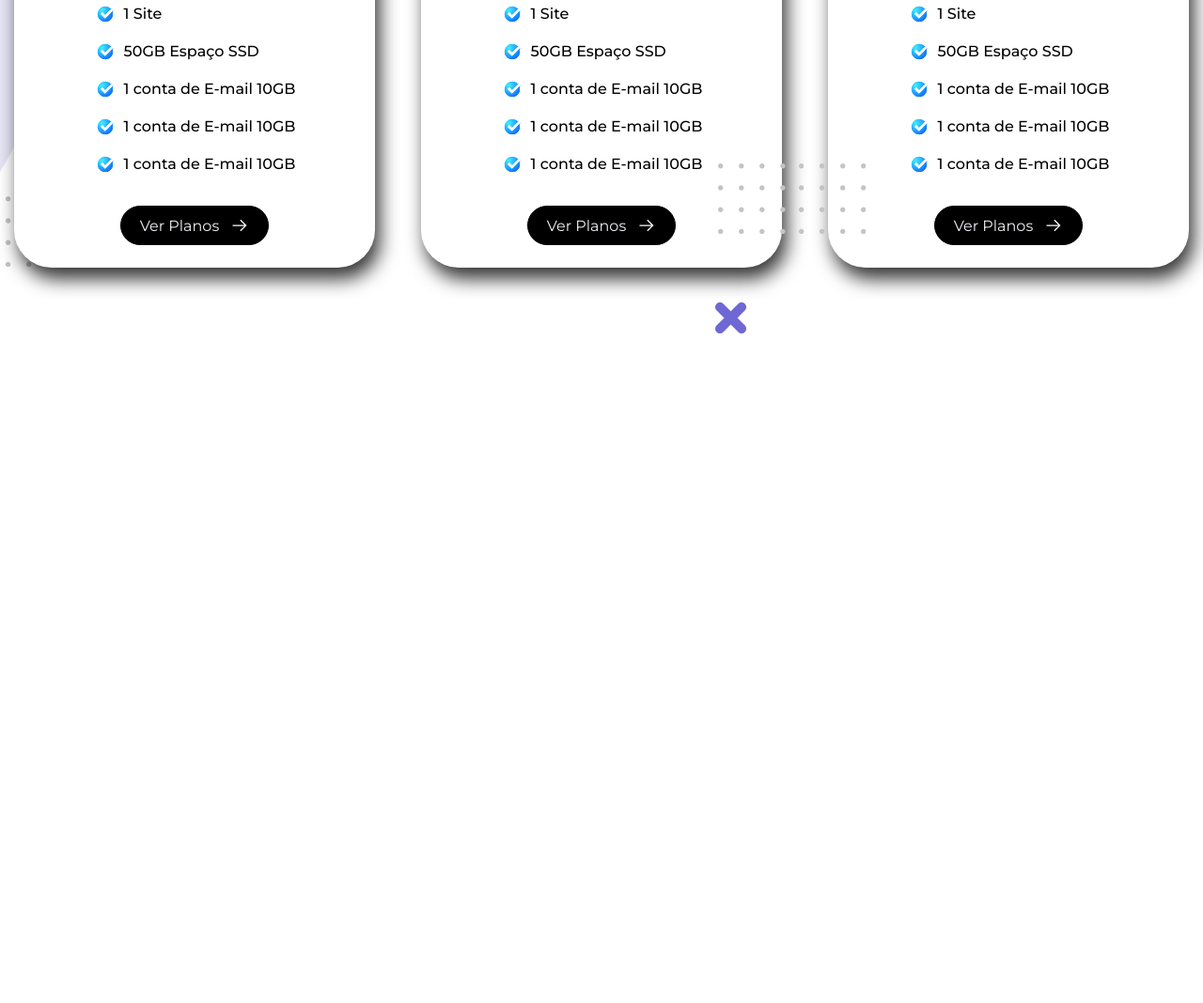
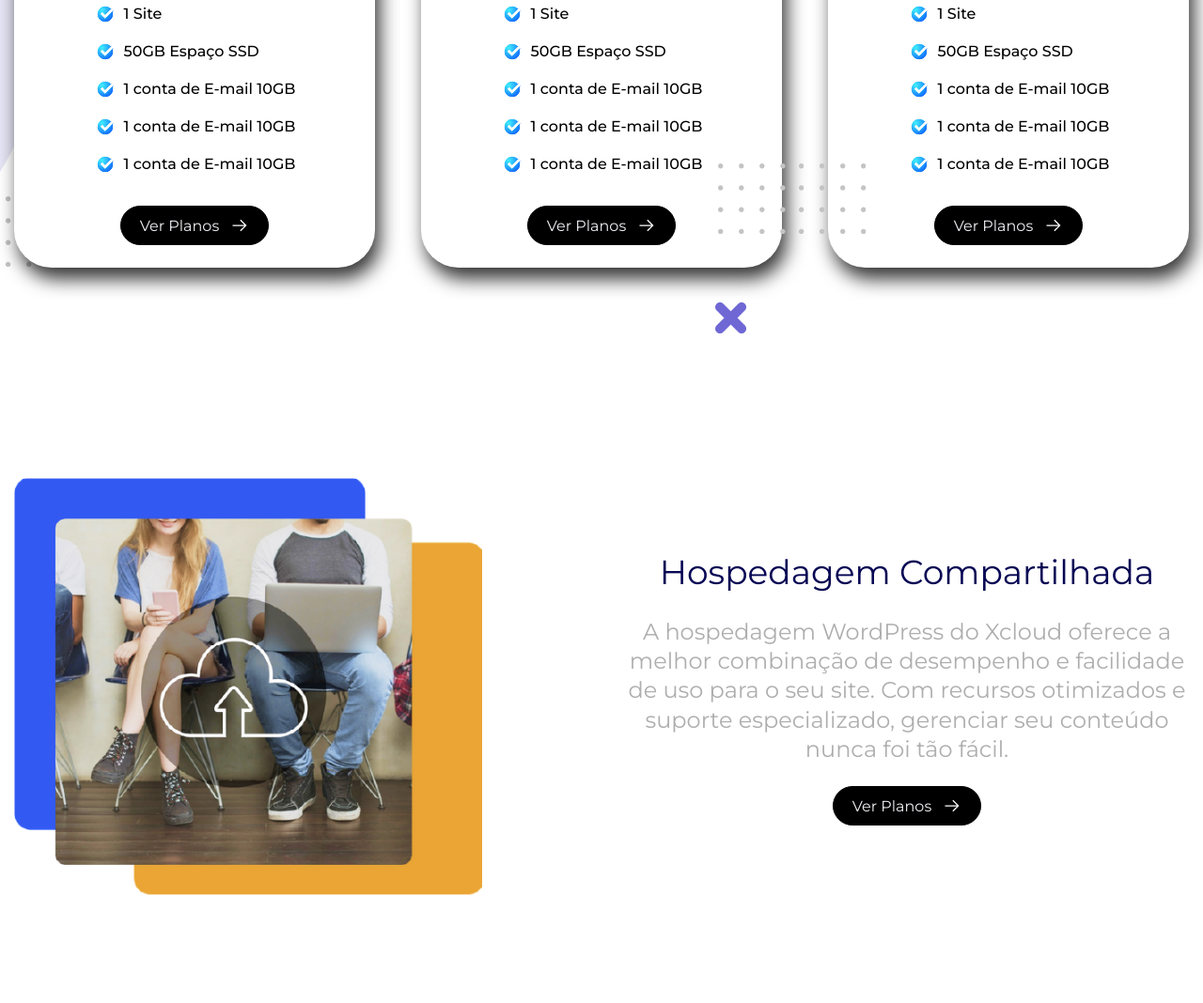
Before and after one commit to Vitor-Linaris/HostingXCode, a website: page index.html in a window 1280 px wide. Shown: the part 1432-2500 px from the top of the page at 94% size. Before the commit the page ends 1829 px from the top, so only its background shows below. Drawn offline with Linux system fonts and the light colour scheme.

Commit message:
feat: add section shared-hosting

```diff
--- a/index.html
+++ b/index.html
@@ -333,6 +333,21 @@
       </div>
     </section>
 
+    <section class="s-shared-hosting">
+      <div class="container">
+        <img class="img-shared-hosting" src="./assets/img/img-shared-hosting.png" alt="Image Shared" />
+        <div class="text-shared">
+          <h3>Hospedagem Compartilhada</h2>
+          <p>
+            A hospedagem WordPress do Xcloud oferece a melhor combinação de desempenho e facilidade de uso para o seu site. Com recursos otimizados e suporte especializado, gerenciar seu conteúdo nunca foi tão fácil.
+          </p>
+          <a href="#" class="btn-primary">
+            <span>Ver Planos</span>
+            <img src="./assets/svg/carbon_arrow-up.svg" alt="" />
+          </a>
+      </div>
+    </section>
+
     <script src="./js/plugins.js"></script>
     <script src="./js/all.js"></script>
   </body>
--- a/scss/_home.scss
+++ b/scss/_home.scss
@@ -357,3 +357,37 @@
     z-index: -1;
   }
 }
+
+.s-shared-hosting {
+  padding: 11.2rem 0;
+
+  .container {
+    position: relative;
+    @include flex(row, center, space-between);
+  }
+
+  .img-shared-hosting {
+    width: 100%;
+    max-width: 498px;
+  }
+
+  .text-shared {
+    @include flex(column, center, center);
+    width: 100%;
+    max-width: 60rem;
+    gap: 2.4rem;
+    flex-wrap: wrap;
+
+    h3 {
+      text-align: center;
+      color: $brand-dark-purple;
+    }
+
+    p {
+      width: 100%;
+      max-width: 60rem;
+      text-align: center;
+      font-size: 24px;
+    }
+  }
+}
--- a/scss/_mixins.scss
+++ b/scss/_mixins.scss
@@ -82,10 +82,10 @@
   //P2
   @else if $size == p2 and $device == desktop {
     font-size: 16px;
-    line-height: 100%;
+    line-height: 130%;
   } @else if $size == p2 and $device == mobile {
     font-size: 16px;
-    line-height: 100%;
+    line-height: 115%;
   }
 
   //P3
@@ -94,7 +94,7 @@
     line-height: 100%;
   } @else if $size == p3 and $device == mobile {
     font-size: 13px;
-    line-height: 100%;
+    line-height: 115%;
   }
 }
 
```
Also changed, not shown: assets/img/img-shared-hosting.png (added), css/main.css.
